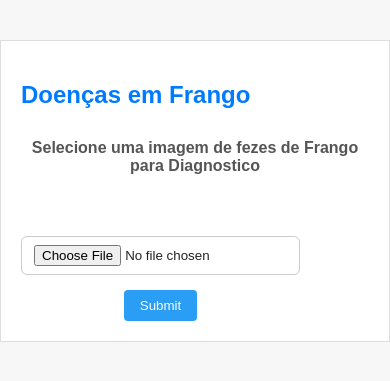
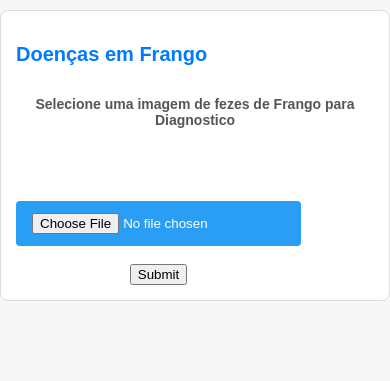
Before and after one commit to RUBERVALALVES/flask-hospedado-no-render, a Flask app: page / in a window 390 px wide. Shown: the top 381 px of the page. Run offline with Flask 3, Linux system fonts and the light colour scheme.

Commit message:
Update client.html

```diff
--- a/templates/client.html
+++ b/templates/client.html
@@ -1,10 +1,16 @@
 <!DOCTYPE html>
 <html lang="en">
 <head>
+  <meta charset="UTF-8">
+  <!-- Meta viewport obrigatória para mobile -->
+  <meta name="viewport" content="width=device-width, initial-scale=1.0">
   <link rel="stylesheet" href="style.css"
   <meta charset="UTF-8">
   <title>Previsão Doenças em Aves</title>
   <style>
+    * {
+      box-sizing: border-box;
+    }
     body {
       background-color: #f7f7f7;
       font-family: Arial, sans-serif;
@@ -14,11 +20,13 @@
     }
 
     .container {
+      width: 100;
       max-width: 600px;
-      margin: 40px auto;
+      margin: 20px auto;
       padding: 20px;
       background-color: #fff;
       border: 1px solid #ddd;
+      border-radius: 8px;
     }
 
     h2 {
@@ -39,26 +47,30 @@
     }
 
     .file-box {
-      display: inline-block;
-      padding: 8px 12px;
+     display: block;
+      width: 100%;
+      padding: 12px;
       border: 1px solid #ccc;
       border-radius: 6px;
       background-color: #fff;
+      overflow: hidden; /* E
     }
 
     input[type="file"] {
-      border: none;
-      outline: none;
+    width: 100%;
+      max-width: 100%;
     }
 
-    input[type="submit"] {
+   input[type="submit"] {
+      width: 100%; /* Facilita o toque no celular */
       margin-top: 15px;
-      padding: 8px 16px;
+      padding: 12px 16px;
       background-color: #2a9df4;
       color: #fff;
       border: none;
       border-radius: 4px;
       cursor: pointer;
+      font-size: 16px;
     }
 
     .diagnosis-section {
@@ -75,8 +87,9 @@
     }
 
     .diagnosis-image {
-      display: block;
+    display: block;
       margin: 10px auto;
+      width: 100%; /* Adapta a imagem ao container */
       max-width: 300px;
       height: auto;
     }
@@ -87,6 +100,22 @@
       font-size: 13px;
       color: #999;
     }
+@media (max-width: 480px) {
+      .container {
+        padding: 15px;
+        margin: 10px auto;
+      }
+
+      h2 {
+        font-size: 20px;
+      }
+
+      h4 {
+        font-size: 14px;
+      }
+}
+
+
   </style>
 </head>
 
```
